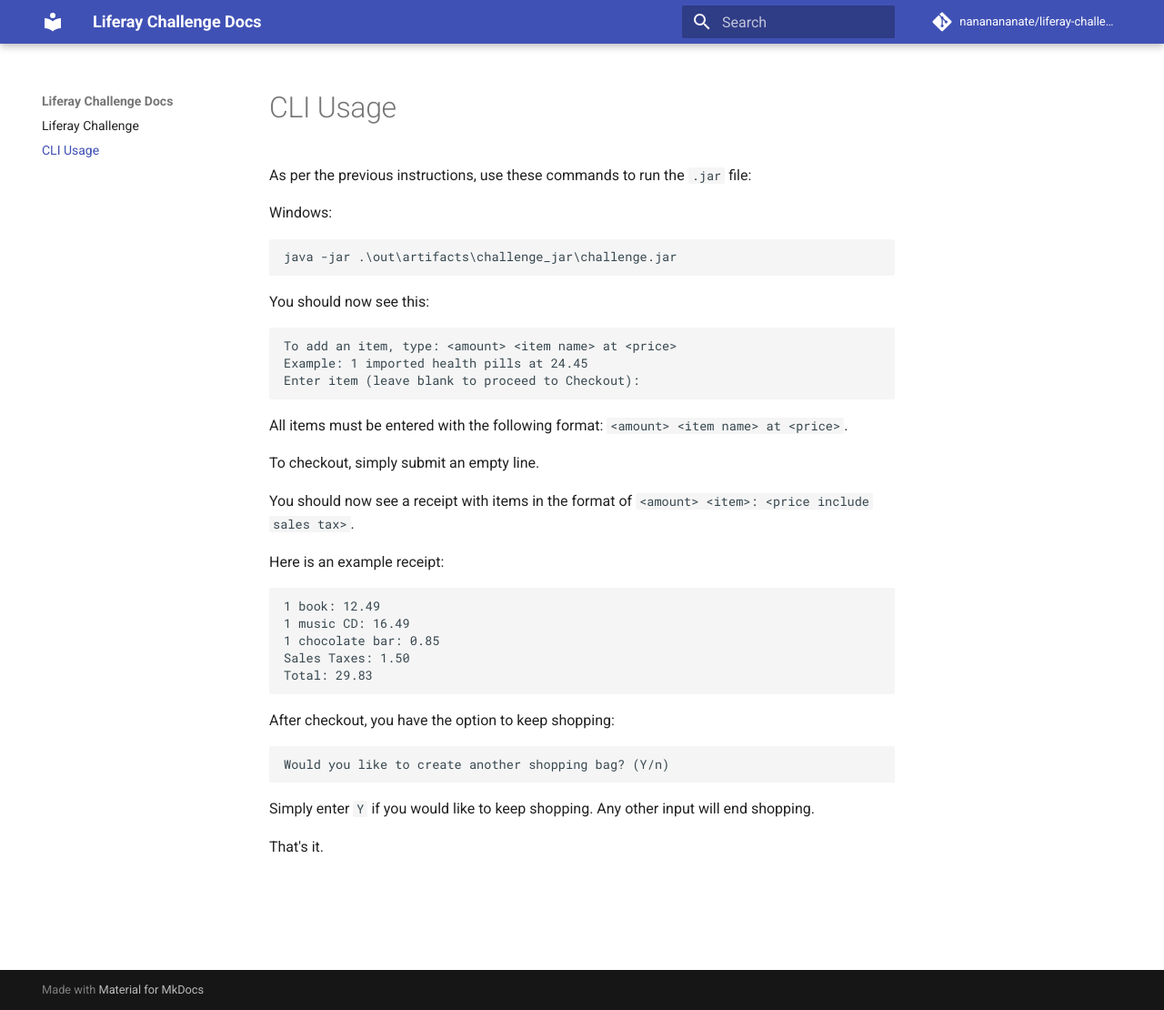
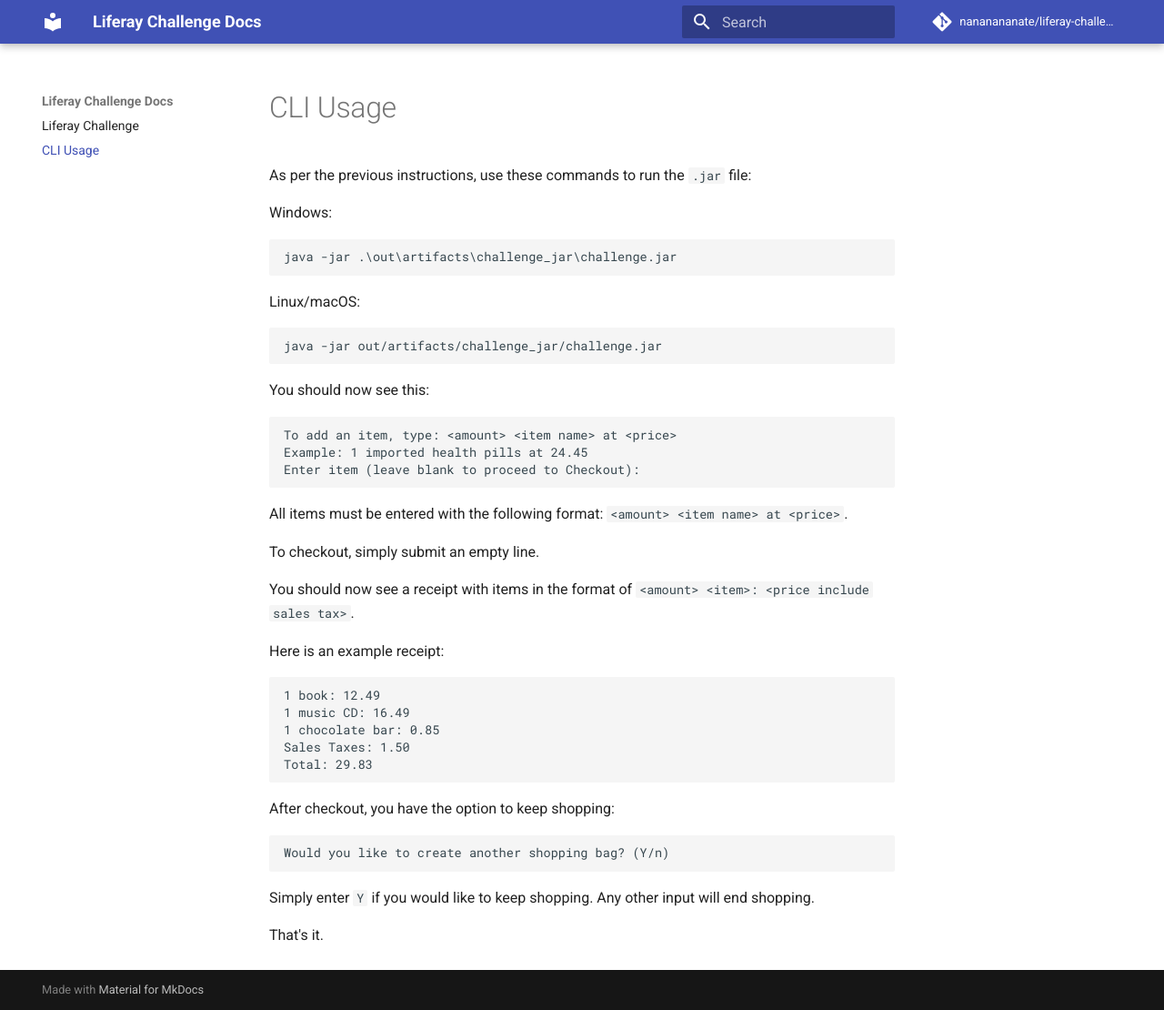
Before and after one commit to nananananate/liferay-challenge, an MkDocs documentation site: the page built from docs/CLI.md, in a window 1280 px wide and 1110 px high. Shown: the whole window at 91% size. Built offline with MkDocs 1.6.1 and Material for MkDocs 9.7.7, drawn with Linux system fonts in a browser that asks for light colours; comment, search, counter and statistics services are not loaded.

Commit message:
Update CLI.md

````diff
--- a/docs/CLI.md
+++ b/docs/CLI.md
@@ -7,6 +7,13 @@ Windows:
 ```
 java -jar .\out\artifacts\challenge_jar\challenge.jar
 ```
+
+Linux/macOS:
+
+```
+java -jar out/artifacts/challenge_jar/challenge.jar
+```
+
 
 You should now see this:
 
````
